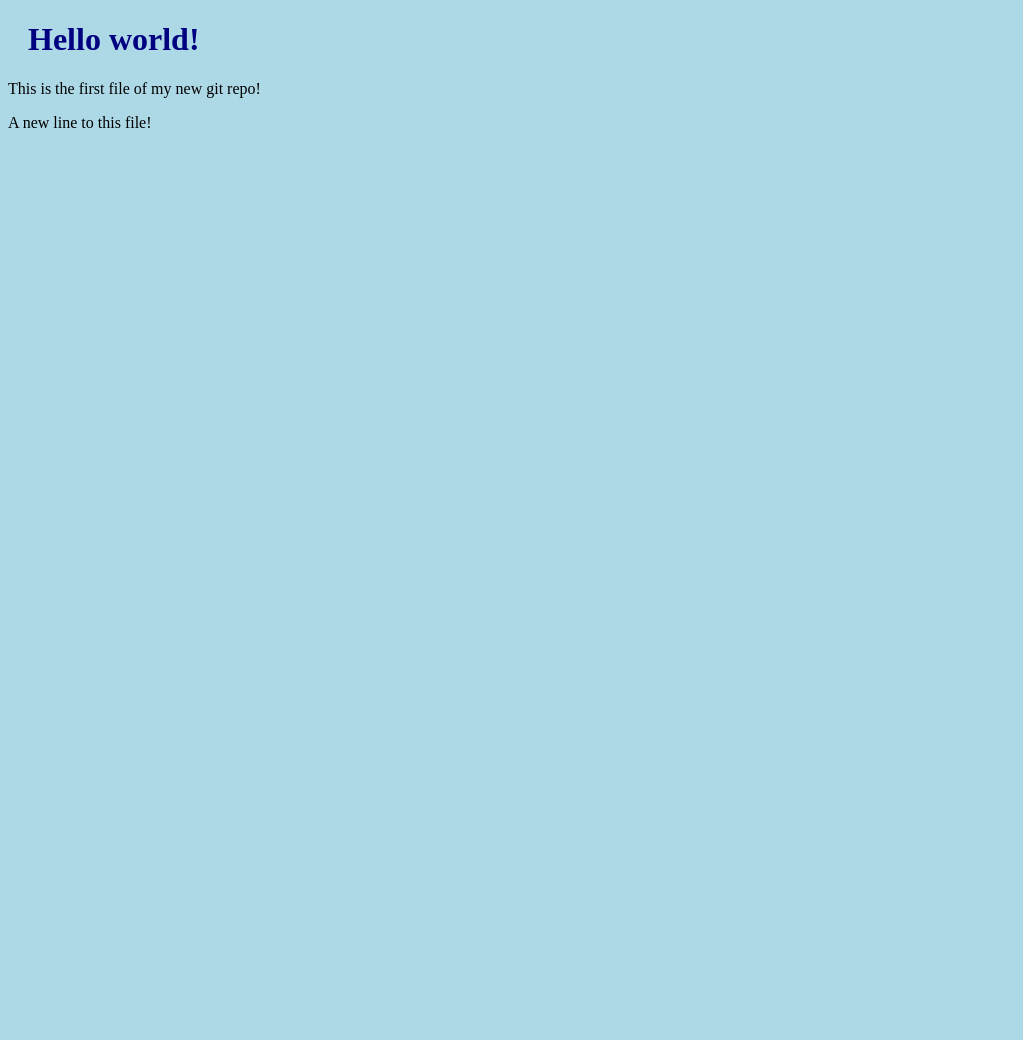
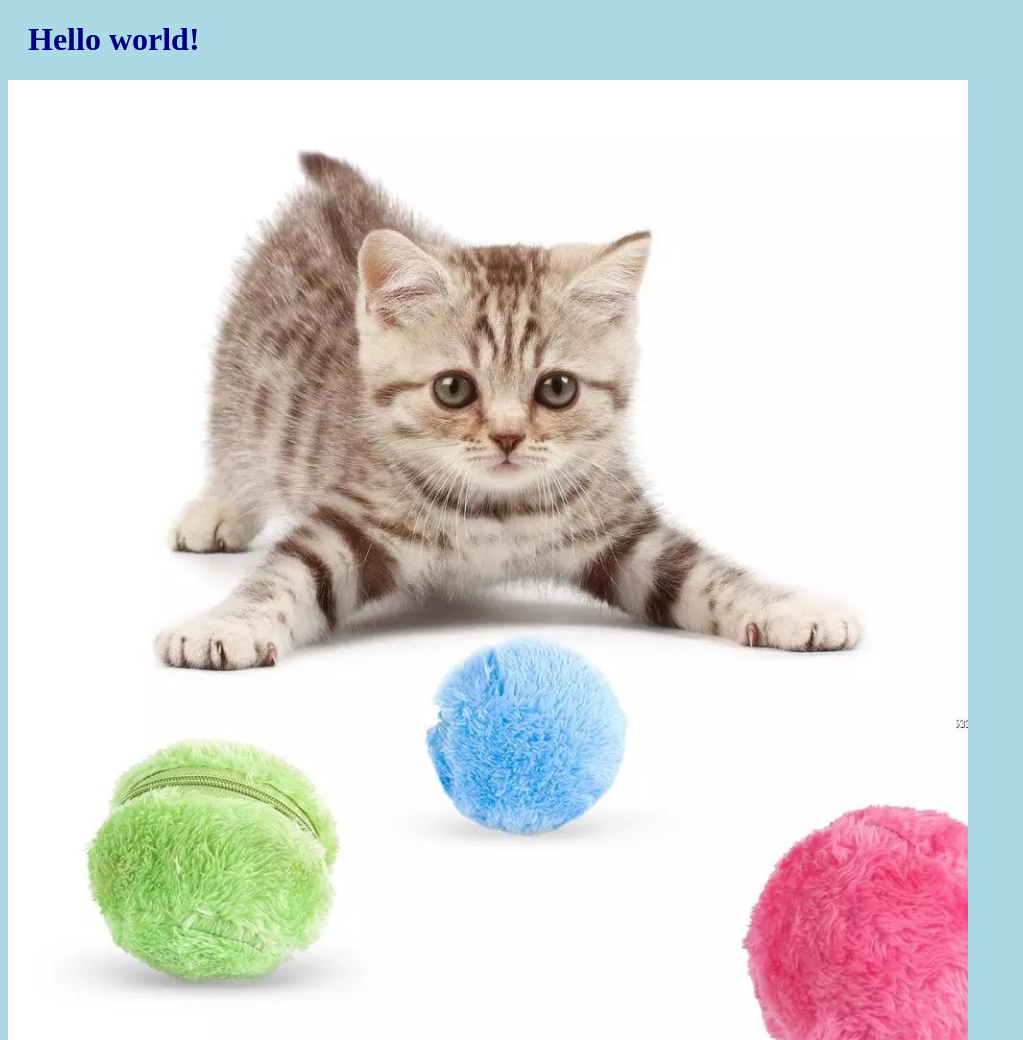
Before and after one commit to matejpolj/matejpolj.github.io, a plain HTML site: page index.html in a window 1280 px wide. Shown: the top 1040 px of the page, without its empty margins (0-1023 px from the left). Before the commit the page ends 800 px from the top, so only its background shows below. Drawn offline with Linux system fonts and the light colour scheme.

Commit message:
Added image to hello world

```diff
--- a/index.html
+++ b/index.html
@@ -8,6 +8,9 @@
   </head>
   <body>
     <h1>Hello world!</h1>
+    <div>
+      <img src="img_hello_world.jpg" alt="Hello world from space" style="width:100%;max-width:960px">
+    </div>
     <p>This is the first file of my new git repo!</p>
     <p>A new line to this file!</p>
   </body>
```
Also changed, not shown: img_hello_world.jpg (added).
